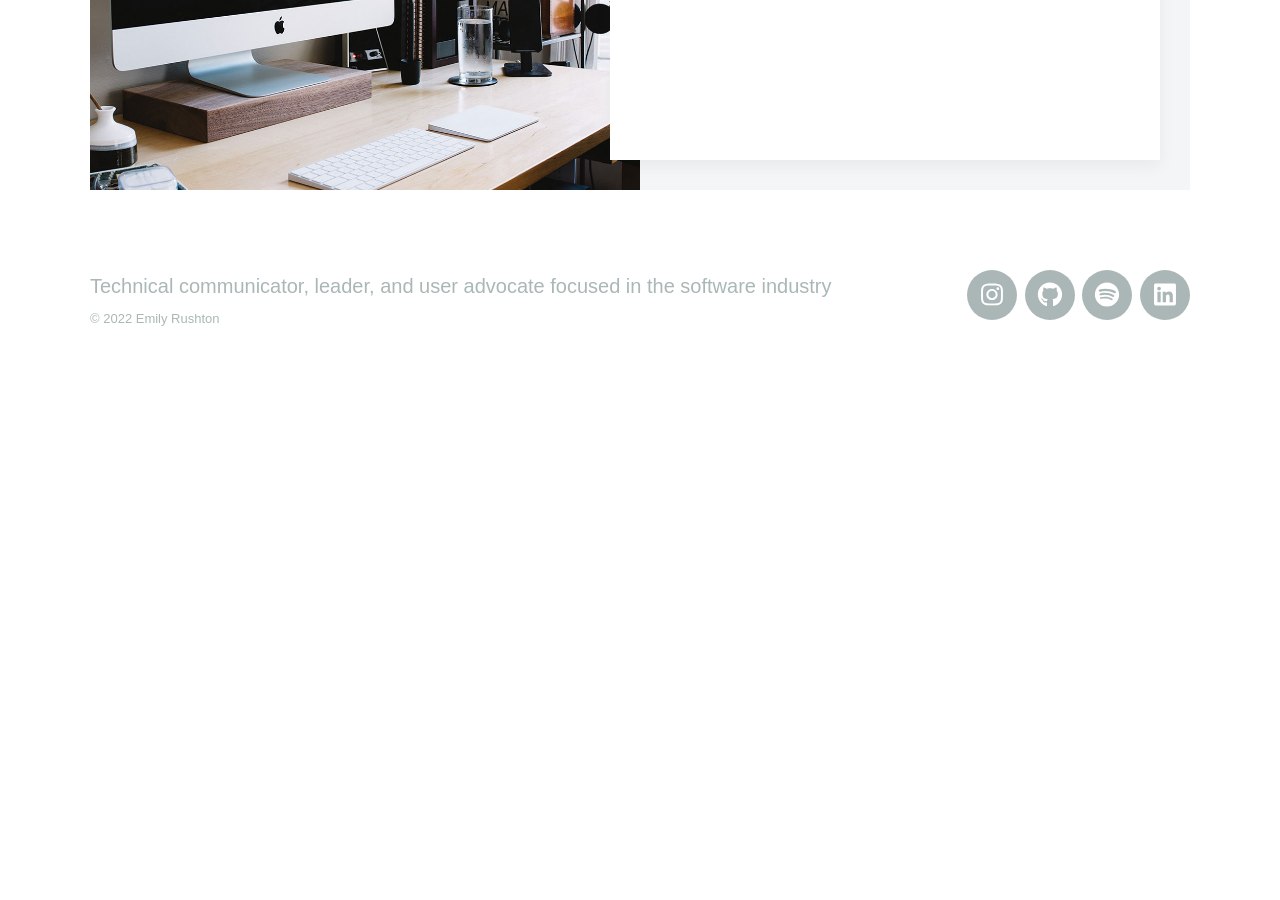
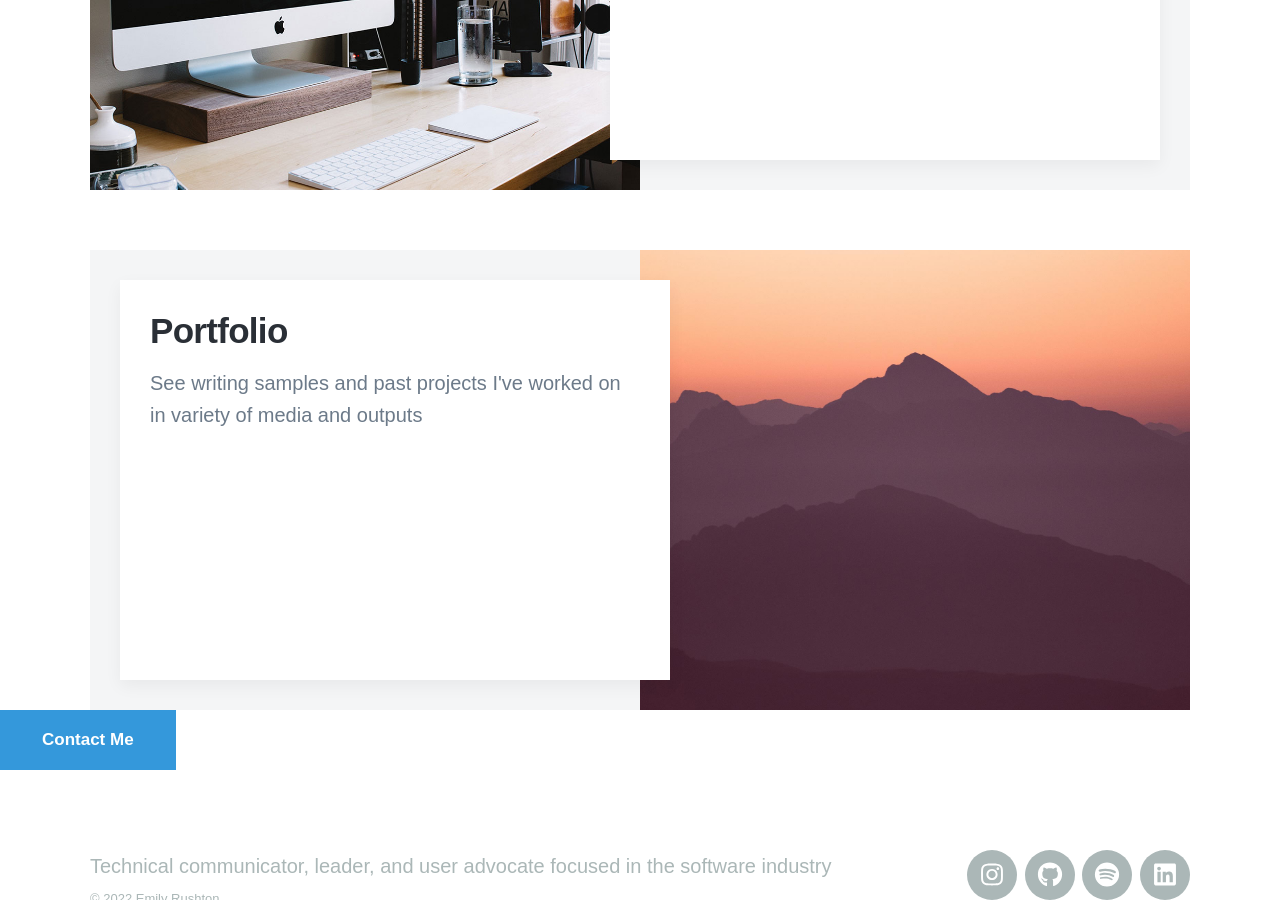
Before and after one commit to emilyrushton/emilyrushton.github.io, a Jekyll site: the page built from index.html, in a window 1280 px wide and 900 px high, scrolled down 908 px. Built offline with Jekyll 4.4.1, drawn with Linux system fonts in a browser that asks for light colours; nearby versions of some CDN libraries; some web fonts are replaced; before the commit the page ends 1313 px from its top, so only the background shows below that.

Commit message:
Adding portfolio to home links

```diff
--- a/_data/settings.yml
+++ b/_data/settings.yml
@@ -10,10 +10,10 @@ menu_settings:
   menu_items:
     - title: 'Home'
       url: '/'
-    - title: 'Projects'
-      url: '/projects'
     - title: 'Resume'
       url: '/resume'
+    - title: 'Portfolio'
+      url: '/projects'
     - title: 'Contact'
       url: '/contact'
 
--- a/index.html
+++ b/index.html
@@ -41,7 +41,23 @@ featured_image: /images/demo/home.jpg
 			</div>
 
 		</article>
+		<article class="post">
+
+			<div class="post__image-wrap">
+				<div class="post__image" style="background-image: url({{ '/images/demo/demo-square.jpg' | relative_url }})"></div>
+			</div>
+
+			<div class="post__content-wrap">
+				<div class="post__content">
+					<h2 class="post__title"><a href="{{ '/projects' | relative_url }}">Portfolio</a></h2>
+					<p class="post__description">See writing samples and past projects I've worked on in variety of media and outputs</p>
+				</div>
+			</div>
+
+		</article>
 
 	</div>
 
 </section>
+
+<a href="{{ '/contact' | relative_url }}" class="button button--large">Contact Me</a>
```
